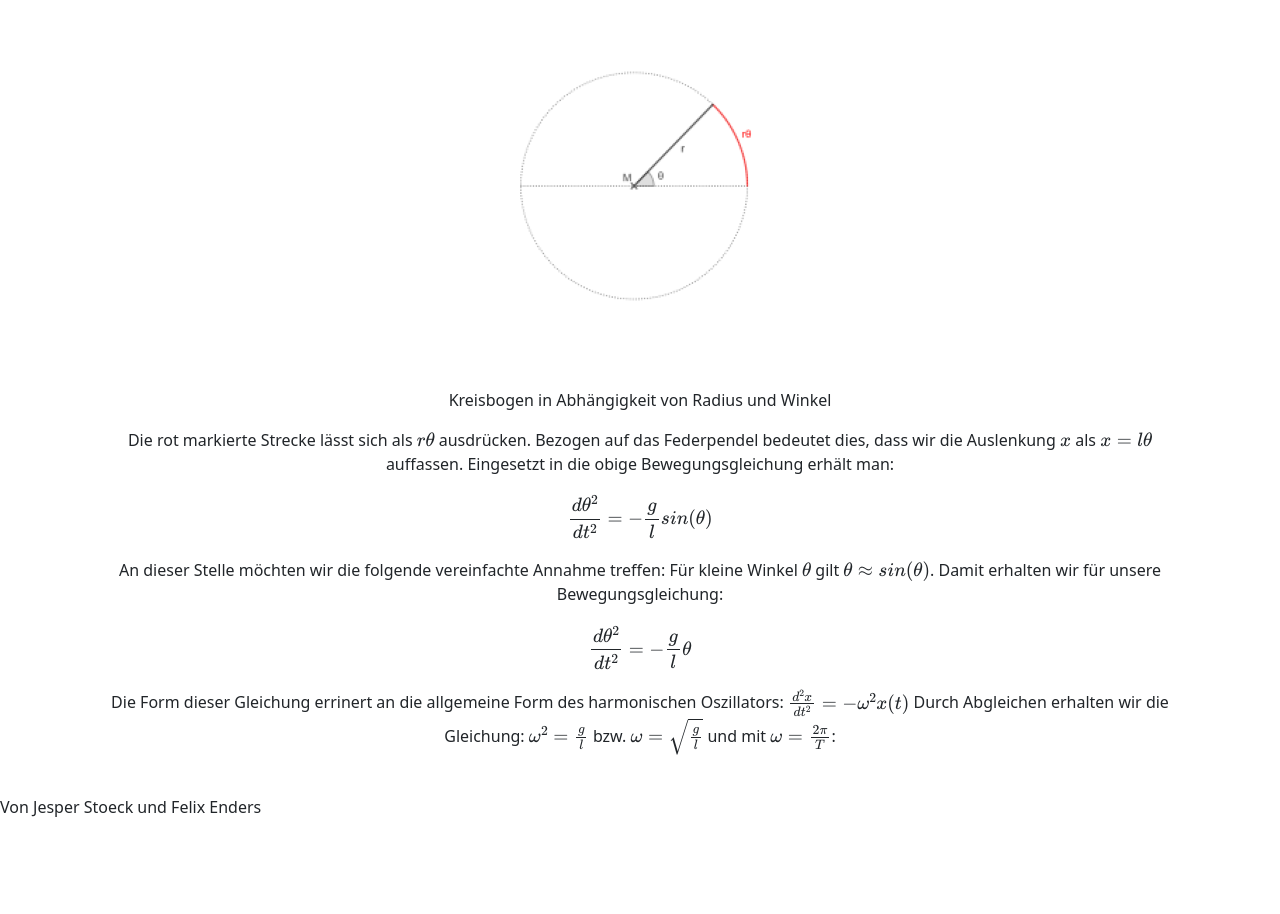
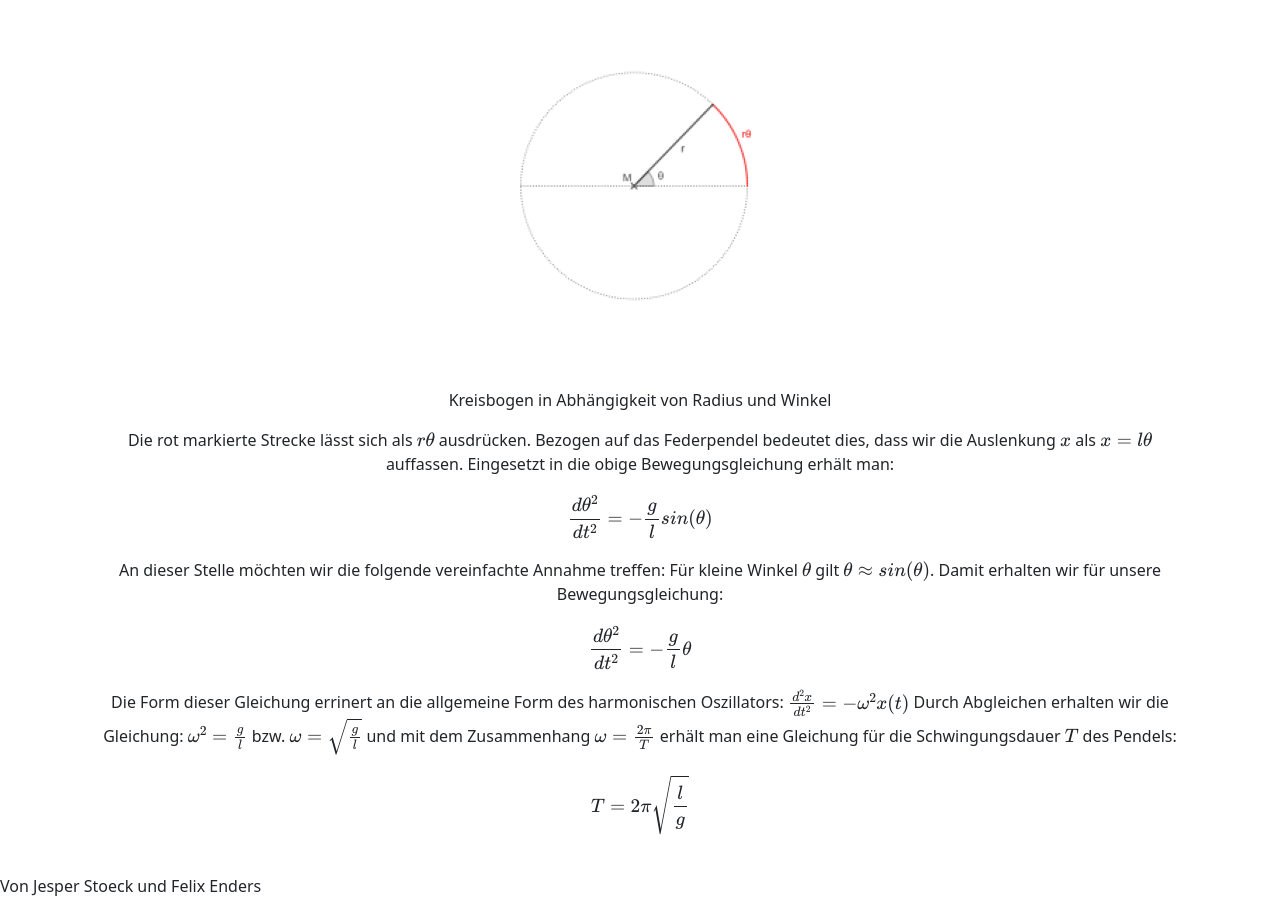
Before and after one commit to Jesper3456/Jesper3456.github.io, a plain HTML site: page index.html in a window 1280 px wide. Shown: the part 1950-2864 px from the top of the page. Before the commit the page ends 2785 px from the top, so only its background shows below. Drawn offline with nearby package versions, Linux system fonts and the light colour scheme.

Commit message:
Update index.html

```diff
--- a/index.html
+++ b/index.html
@@ -70,7 +70,8 @@
                         An dieser Stelle möchten wir die folgende vereinfachte Annahme treffen: Für kleine Winkel \(\theta\) gilt \(\theta \approx sin(\theta)\).
                         Damit erhalten wir für unsere Bewegungsgleichung: $$ \frac{d\theta^2}{dt^2} = - \frac{g}{l}\theta $$
                         Die Form dieser Gleichung errinert an die allgemeine Form des harmonischen Oszillators: \(\frac{d^2x}{dt^2} = - \omega^2x(t)\)
-                        Durch Abgleichen erhalten wir die Gleichung: \(\omega^2 = \frac{g}{l}\) bzw. \(\omega = \sqrt{\frac gl}\) und mit \(\omega = \frac{2\pi}{T}\):
+                        Durch Abgleichen erhalten wir die Gleichung: \(\omega^2 = \frac{g}{l}\) bzw. \(\omega = \sqrt{\frac gl}\) und mit dem Zusammenhang \(\omega = \frac{2\pi}{T}\) erhält man eine Gleichung für die Schwingungsdauer \(T\) des Pendels:
+                        $$ T = 2\pi\sqrt{\frac lg} $$
                     </p>
                 </div>
             </div>
```
